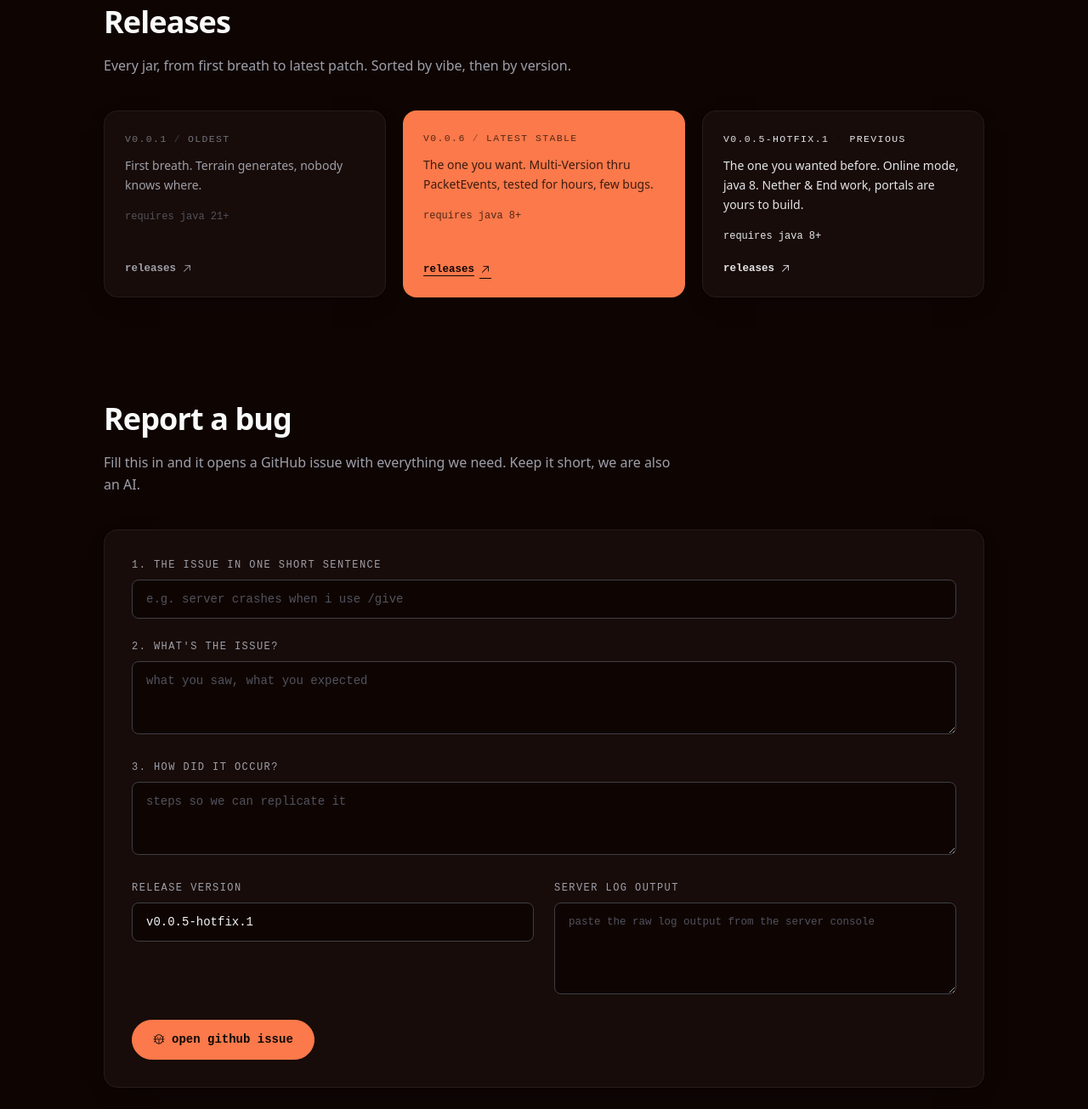
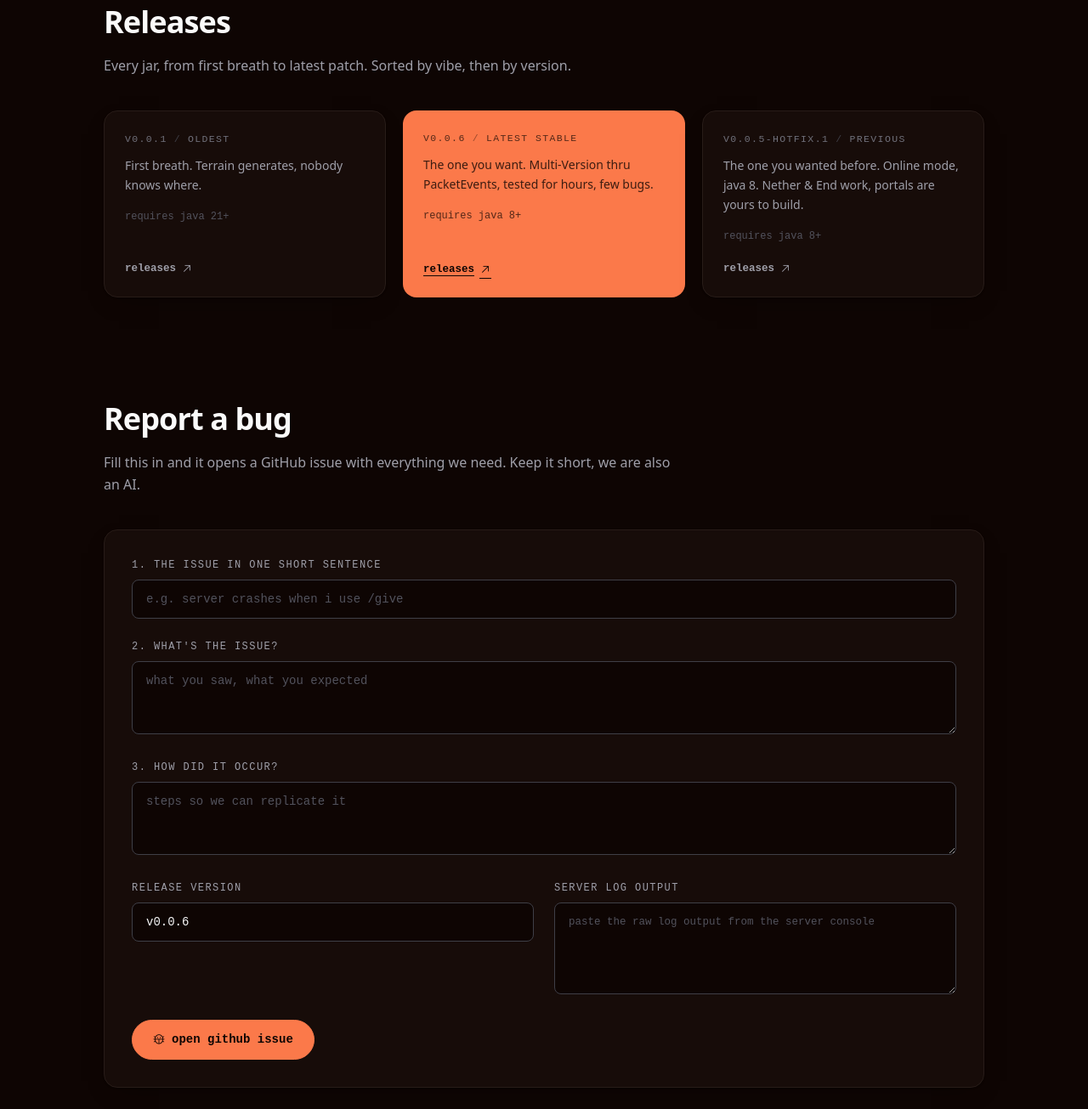
Before and after one commit to vib-studios/vib-studios.github.io, a plain HTML site: page index.html in a window 1280 px wide. Shown: the part 3667-4972 px from the top of the page at 85% size. Drawn offline with Linux system fonts and the light colour scheme; no server answers; a web font is replaced by a local one.

Commit message:
Change version to v0.0.6 and update styles
Updated version information and styling in index.html.

```diff
--- a/index.html
+++ b/index.html
@@ -360,13 +360,13 @@
         </div>
 
         <div class="card rounded-2xl p-6 flex flex-col reveal" style="--reveal-delay:100ms">
-          <div class="flex items-center gap-2 font-mono text-[11.5px] uppercase tracking-[0.12em] text-zinc-950/70">
-            <span id="version-stable">v0.0.5-hotfix.1</span><span class="text-void-950/40">/</span><span>previous</span>
+          <div class="flex items-center gap-2 font-mono text-[11.5px] uppercase tracking-[0.12em] text-zinc-500">
+            <span>v0.0.5-hotfix.1</span><span class="text-zinc-700">/</span><span>previous</span>
           </div>
-          <p class="mt-3 text-sm text-zinc-950/80 leading-relaxed">The one you wanted before. Online mode, java 8. Nether &amp; End work, portals are yours to build.</p>
-          <p class="mt-4 font-mono text-[12px] text-zinc-950/70">requires java 8+</p>
+          <p class="mt-3 text-sm text-zinc-400 leading-relaxed">The one you wanted before. Online mode, java 8. Nether &amp; End work, portals are yours to build.</p>
+          <p class="mt-4 font-mono text-[12px] text-zinc-600">requires java 8+</p>
           <a href="https://github.com/vib-studios/vib-MC/releases/tag/v0.0.5-hotfix.1" target="_blank" rel="noopener"
-             class="mt-auto pt-5 font-mono text-[12.5px] font-bold text-zinc-950 hover:text-ember-400 transition-colors inline-flex items-center gap-1.5">releases <i class="ph ph-arrow-up-right text-sm" aria-hidden="true"></i></a>
+             class="mt-auto pt-5 font-mono text-[12.5px] font-bold text-zinc-400 hover:text-ember-400 transition-colors inline-flex items-center gap-1.5">releases <i class="ph ph-arrow-up-right text-sm" aria-hidden="true"></i></a>
         </div>
 
       </div>
@@ -407,7 +407,7 @@
         <div class="grid md:grid-cols-2 gap-6">
           <div>
             <label for="bug-version" class="block font-mono text-[12px] uppercase tracking-[0.12em] text-zinc-400 mb-2">release version</label>
-            <input id="bug-version" name="version" type="text" value="v0.0.5-hotfix.1"
+            <input id="bug-version" name="version" type="text" value="v0.0.6"
                    class="w-full rounded-lg border border-zinc-700 bg-void-950 px-4 py-3 font-mono text-sm text-zinc-100 placeholder-zinc-600 focus:outline-none focus:border-ember-400 transition-colors">
           </div>
           <div>
```
